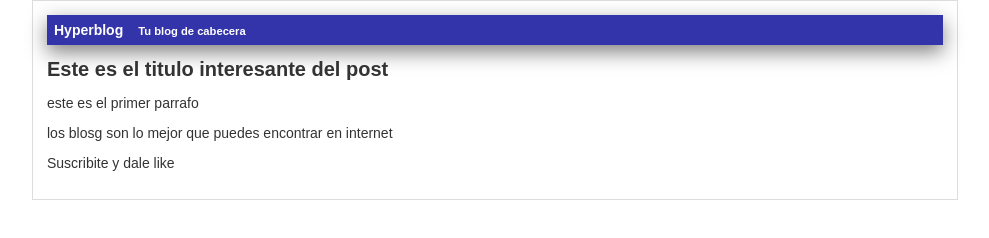
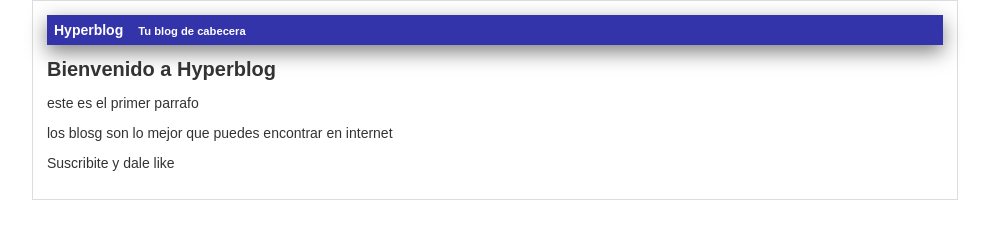
Before and after one commit to Juesfe95/RepositorioCursoGITPlatzi, a plain HTML site: page index.html in a window 1280 px wide. Shown: the whole page, without its empty margins (145-1134 px from the left). Drawn offline with Linux system fonts and the light colour scheme.

Commit message:
cambie el titulo del blog post
por que puedo

```diff
--- a/index.html
+++ b/index.html
@@ -14,7 +14,7 @@
             <span id="tagLine"> Tu blog de cabecera</span>
         </div>
         <div class="post">
-            <h1>Este es el titulo interesante del post</h1>
+            <h1>Bienvenido a Hyperblog</h1>
             <p>este es el primer parrafo</p>
             <p>los blosg son lo mejor que puedes encontrar en internet</p>
             <p>Suscribite y dale like</p>
```
